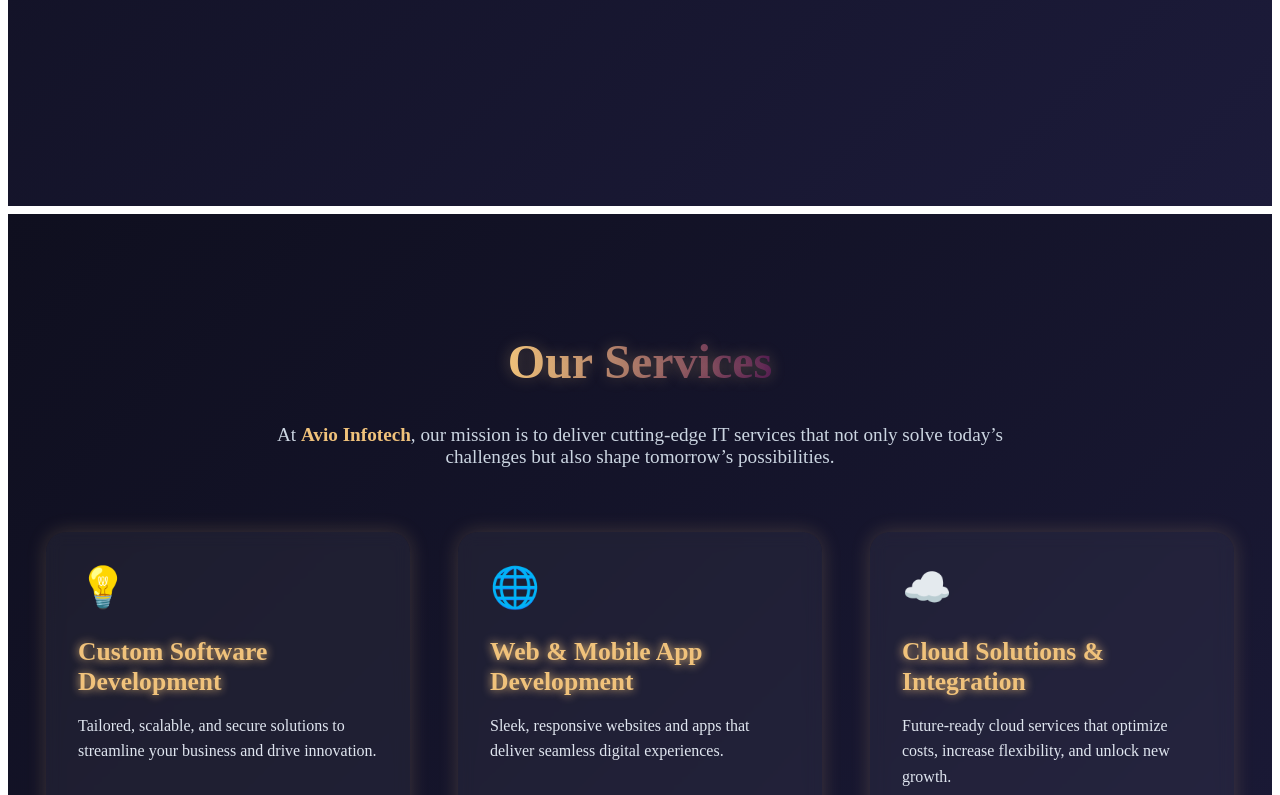
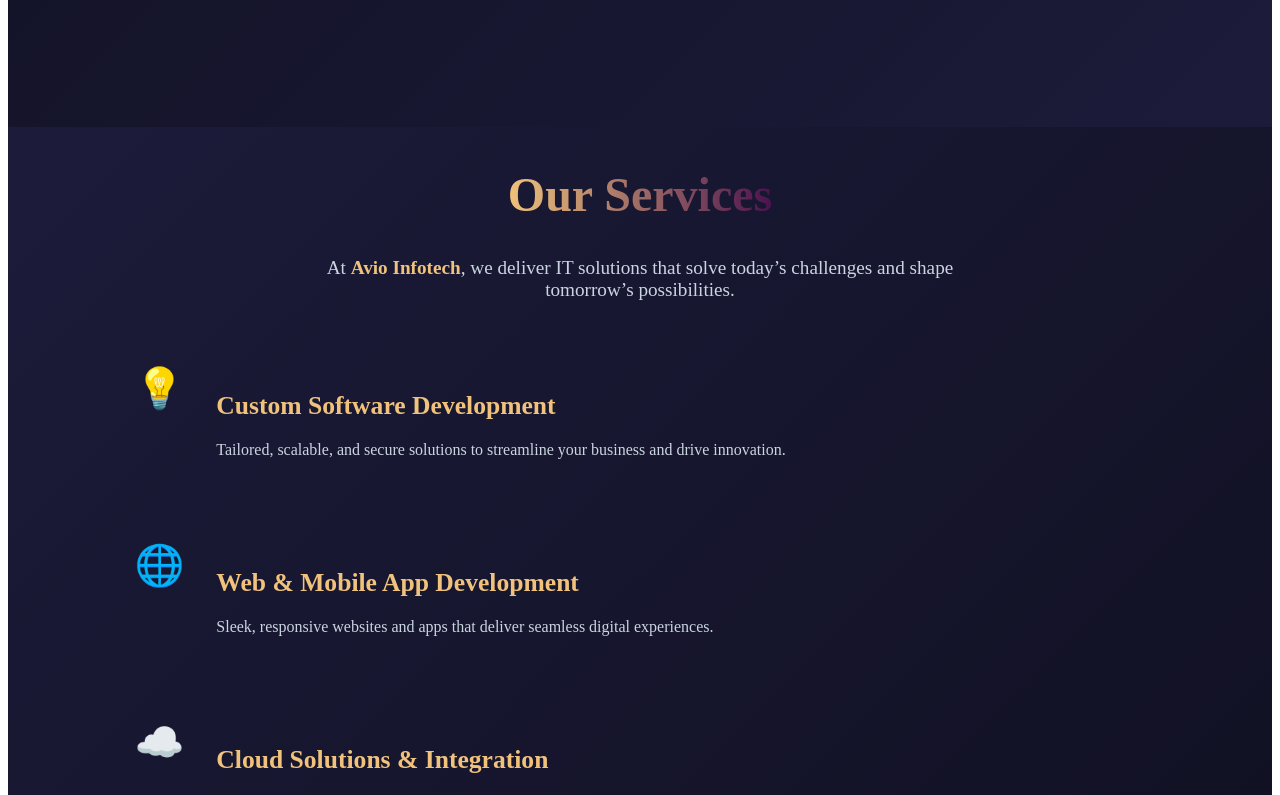
Before and after one commit to melvinsaviovx/Avio-Infotech, an Angular app: page / in a window 1280 px wide. Shown: the part 1641-2436 px from the top of the page. Built offline with nearby package versions, Linux system fonts and the light colour scheme.

Commit message:
design change

```diff
--- a/src/app/app.css
+++ b/src/app/app.css
@@ -1,5 +1,5 @@
-.home {
-  padding-top: 4.4rem;
+/* .home {
+  padding-top: 0.52rem;
 }
 .about {
   padding-top: 0.52rem;
@@ -16,3 +16,4 @@
 .footer {
   padding-top: 0.52rem;
 }
+ */
--- a/src/app/components/about/about.html
+++ b/src/app/components/about/about.html
@@ -1,5 +1,5 @@
 <section class="about-futuristic">
-  <h2 class="section-title">About Avio Infotech</h2>
+  <h2 class="section-title">About Us</h2>
   <p class="section-intro">
     Welcome to <strong>Avio Infotech</strong> – shaping the future of technology today.
   </p>
--- a/src/app/components/contact/contact.css
+++ b/src/app/components/contact/contact.css
@@ -2,7 +2,7 @@
   position: relative;
   width: 100%;
   min-height: 100vh;
-  background: linear-gradient(135deg, #0f0f1f, #1c1b3a);
+  background: linear-gradient(135deg, #1c1b3a, #0f0f1f);
   color: #fff;
   overflow: hidden;
   display: flex;
@@ -105,6 +105,51 @@
 
 }
 
+/* For tablets and small screens */
+@media (max-width: 768px) {
+  .cta-block {
+    padding: 2rem;
+    margin: 2rem 1rem;
+    border-radius: 15px;
+  }
+
+  .cta-block h2 {
+    font-size: 1.5rem;
+  }
+
+  .cta-block p {
+    font-size: 1rem;
+    margin-bottom: 1.2rem;
+  }
+
+  .cta-btn {
+    width: 100%;
+    padding: 0.8rem 0;
+    font-size: 1rem;
+  }
+}
+
+/* For mobile phones */
+@media (max-width: 480px) {
+  .cta-block {
+    padding: 1.5rem;
+    margin: 1.5rem 0.5rem;
+  }
+
+  .cta-block h2 {
+    font-size: 1.3rem;
+  }
+
+  .cta-block p {
+    font-size: 0.95rem;
+    margin-bottom: 1rem;
+  }
+
+  .cta-btn {
+    font-size: 0.95rem;
+    padding: 0.7rem 0;
+  }
+}
 
 /* Modal */
 .modal {
@@ -183,3 +228,61 @@
   from { opacity: 0; }
   to { opacity: 1; }
 }
+/* Responsive Modal Styles */
+
+/* Tablets & small screens */
+@media (max-width: 768px) {
+  .modal-content {
+    padding: 1.5rem;
+    max-width: 400px;
+    width: 90%;
+    border-radius: 15px;
+  }
+
+  .modal-content h2 {
+    font-size: 1.5rem;
+    margin-bottom: 1rem;
+  }
+
+  .modal-content input,
+  .modal-content textarea {
+    font-size: 0.95rem;
+    padding: 0.7rem;
+  }
+
+  .close-btn {
+    font-size: 1.3rem;
+    top: 10px;
+    right: 15px;
+  }
+}
+
+/* Mobile phones */
+@media (max-width: 480px) {
+  .modal-content {
+    padding: 1rem;
+    max-width: 90%;
+    border-radius: 12px;
+  }
+
+  .modal-content h2 {
+    font-size: 1.3rem;
+    margin-bottom: 0.8rem;
+  }
+
+  .modal-content form {
+    gap: 0.8rem;
+  }
+
+  .modal-content input,
+  .modal-content textarea {
+    font-size: 0.9rem;
+    padding: 0.6rem;
+  }
+
+  .close-btn {
+    font-size: 1.2rem;
+    top: 8px;
+    right: 12px;
+  }
+}
--- a/src/app/components/footer/footer.css
+++ b/src/app/components/footer/footer.css
@@ -1,7 +1,7 @@
 .footer-futuristic {
   position: relative;
   width: 100%;
-  background: linear-gradient(135deg, #1c1b3a, #0f0f1f);
+  background: linear-gradient(135deg, #0f0f1f, #1c1b3a);
   color: #cbd5e1;
   display: flex;
   flex-direction: column;
--- a/src/app/components/header/header.css
+++ b/src/app/components/header/header.css
@@ -23,7 +23,7 @@ html, body {
   display: flex;
   justify-content: space-between;
   align-items: center;
-  padding: 0 2rem 0 2rem;
+  padding: 0 4rem 0 4rem;
   background: linear-gradient(135deg, #0f0f1f, #1c1b3a);
   backdrop-filter: blur(12px);
   border-bottom: 1px solid rgba(255, 255, 255, 0.1);
--- a/src/app/components/services/services.css
+++ b/src/app/components/services/services.css
@@ -1,4 +1,4 @@
-.services-futuristic {
+/* .services-futuristic {
   position: relative;
   width: 100%;
   min-height: 100vh;
@@ -11,7 +11,6 @@
   padding: 5rem 0rem;
 }
 
-/* Section Title */
 .section-title {
   font-size: 3rem;
   font-weight: 700;
@@ -36,7 +35,6 @@
   font-weight: bold;
 }
 
-/* Services Grid */
 .services-grid {
   width: 100%;
   display: flex;
@@ -83,70 +81,12 @@
   line-height: 1.6;
 }
 
-/* Why Choose */
-.why-choose {
-  margin: 5rem auto;
-  max-width: 800px;
-  text-align: center;
-}
 
-.why-choose ul {
-  list-style: none;
-  padding: 0;
-}
-
-.why-choose li {
-  font-size: 1.1rem;
-  margin: 0.5rem 0;
-  color: #cbd5e1;
-}
-
-/* CTA */
-.cta-block {
-  margin-top: 4rem;
-  padding: 3rem;
-  border-radius: 20px;
-  background: linear-gradient(90deg, #f0c27b, #4b134f);
-  text-align: center;
-  color: #fff;
-  z-index: 1;
-}
-
-.cta-block h2 {
-  font-size: 2rem;
-  margin-bottom: 1rem;
-}
-
-.cta-block p {
-  font-size: 1.1rem;
-  margin-bottom: 1.5rem;
-  color: #f9f9f9;
-}
-
-.cta-btn {
-  padding: 0.8rem 2rem;
-  border: none;
-  border-radius: 50px;
-  font-size: 1.1rem;
-  font-weight: bold;
-  color: #1c1b3a;
-  background: #fff;
-  cursor: pointer;
-  transition: transform 0.3s ease, box-shadow 0.3s ease;
-}
-
-.cta-btn:hover {
-  transform: scale(1.08);
-  box-shadow: 0 0 20px #f0c27b, 0 0 30px #4b134f;
-}
-
-/* Animations */
 @keyframes floatIn {
   0% { opacity: 0; transform: translateY(20px) rotateX(5deg); }
   100% { opacity: 1; transform: translateY(0) rotateX(0deg); }
 }
 
-/* Particles Layer */
 #particles {
   position: absolute;
   top: 0; left: 0;
@@ -161,4 +101,125 @@
     text-align: center;
   }
   .service-block h3 { font-size: 1.3rem; }
+} */
+
+
+
+
+
+
+.services-futuristic {
+  position: relative;
+  width: 100%;
+  min-height: 110vh;
+  background: linear-gradient(135deg, #1c1b3a, #0f0f1f);
+  color: #fff;
+  overflow: hidden;
+  display: flex;
+  flex-direction: column;
+  align-items: center;
+  padding-bottom: 4rem;
 }
+
+.section-title {
+  font-size: 3rem;
+  font-weight: 700;
+  background: linear-gradient(90deg, #f0c27b, #4b134f);
+  -webkit-background-clip: text;
+  -webkit-text-fill-color: transparent;
+  margin-bottom: 1rem;
+  text-align: center;
+}
+
+.section-intro {
+  font-size: 1.2rem;
+  color: #cbd5e1;
+  margin-bottom: 4rem;
+  max-width: 700px;
+  text-align: center;
+}
+
+.brand {
+  color: #f0c27b;
+  font-weight: bold;
+}
+
+/* FLOW layout */
+.services-flow {
+  position: relative;
+  width: 80%;
+  display: flex;
+  flex-direction: column;
+  gap: 4rem;
+}
+
+.service {
+  display: flex;
+  align-items: flex-start;
+  gap: 2rem;
+  opacity: 0;
+  transform: translateX(-40px);
+  animation: slideFade 1s ease forwards;
+  animation-delay: var(--delay);
+}
+
+.service .icon {
+  font-size: 2.5rem;
+  color: #f0c27b;
+  flex-shrink: 0;
+  transition: transform 0.3s ease, text-shadow 0.3s ease;
+}
+
+.service .icon:hover {
+  transform: scale(1.3);
+  text-shadow: 0 0 15px #f0c27b;
+}
+
+.service .text h3 {
+  font-size: 1.6rem;
+  color: #f0c27b;
+  margin-bottom: 0.5rem;
+}
+
+.service .text p {
+  font-size: 1rem;
+  line-height: 1.6;
+  color: #cbd5e1;
+}
+
+/* Slide/fade animation */
+@keyframes slideFade {
+  0% { opacity: 0; transform: translateX(-40px); }
+  100% { opacity: 1; transform: translateX(0); }
+}
+
+/* Optional: glowing flowing line between services */
+.flow-line {
+  position: absolute;
+  top: 0;
+  left: 50%;
+  width: 2px;
+  height: 100%;
+  background: linear-gradient(to bottom, #f0c27b, #4b134f);
+  z-index: -1;
+}
+
+#particles {
+  position: absolute;
+  top: 0; left: 0;
+  width: 100%; height: 100%;
+  pointer-events: none;
+  z-index: 0;
+}
+
+@media (max-width: 768px) {
+  .service {
+    flex-direction: column;
+    align-items: center;
+    text-align: center;
+  }
+
+  .service .icon {
+    margin-bottom: 1rem;
+  }
+}
--- a/src/app/components/services/services.html
+++ b/src/app/components/services/services.html
@@ -1,5 +1,4 @@
-<section class="services-futuristic">
-  <!-- Title -->
+<!-- <section class="services-futuristic">
   <h2 class="section-title">Our Services</h2>
   <p class="section-intro">
     At <span class="brand">Avio Infotech</span>, our mission is to deliver cutting-edge
@@ -7,7 +6,6 @@
     possibilities.
   </p>
 
-  <!-- Services Grid -->
   <div class="services-grid">
     <div
       class="service-block"
@@ -19,4 +17,25 @@
       <p>{{ service.description }}</p>
     </div>
   </div>
+</section> -->
+
+
+<section class="services-futuristic">
+  <h2 class="section-title">Our Services</h2>
+  <p class="section-intro">
+    At <span class="brand">Avio Infotech</span>, we deliver IT solutions that solve today’s challenges and shape tomorrow’s possibilities.
+  </p>
+
+  <div class="services-flow">
+    <div class="service" *ngFor="let service of services; let i = index" [style.--delay]="i * 0.3 + 's'">
+      <div class="icon">{{ service.icon }}</div>
+      <div class="text">
+        <h3>{{ service.title }}</h3>
+        <p>{{ service.description }}</p>
+      </div>
+    </div>
+    <svg class="flow-line" viewBox="0 0 0 0"></svg>
+  </div>
+
+  <canvas id="particles"></canvas>
 </section>
```
